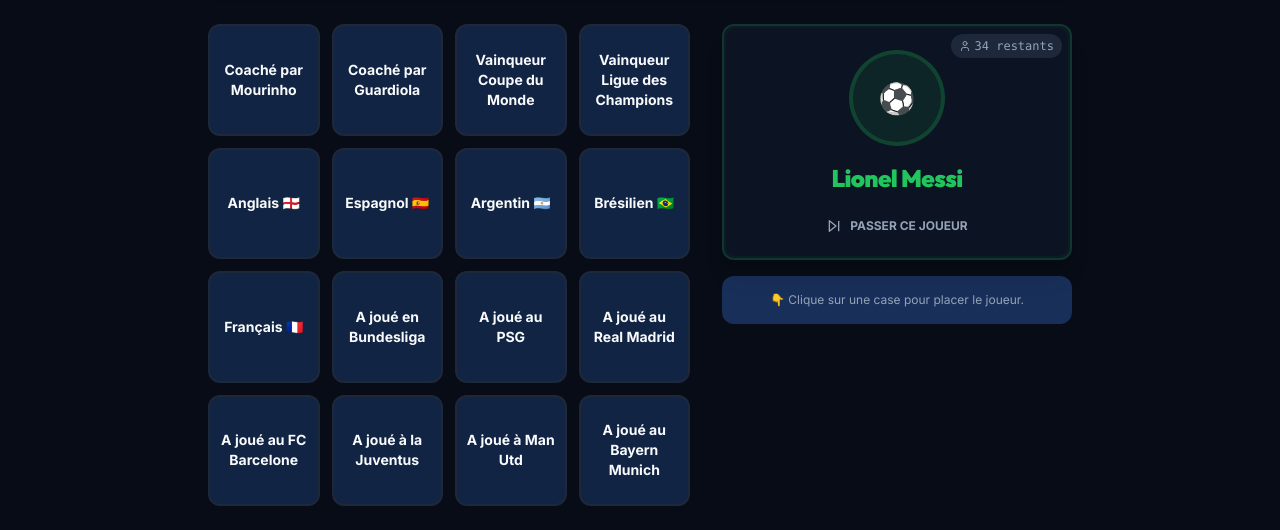
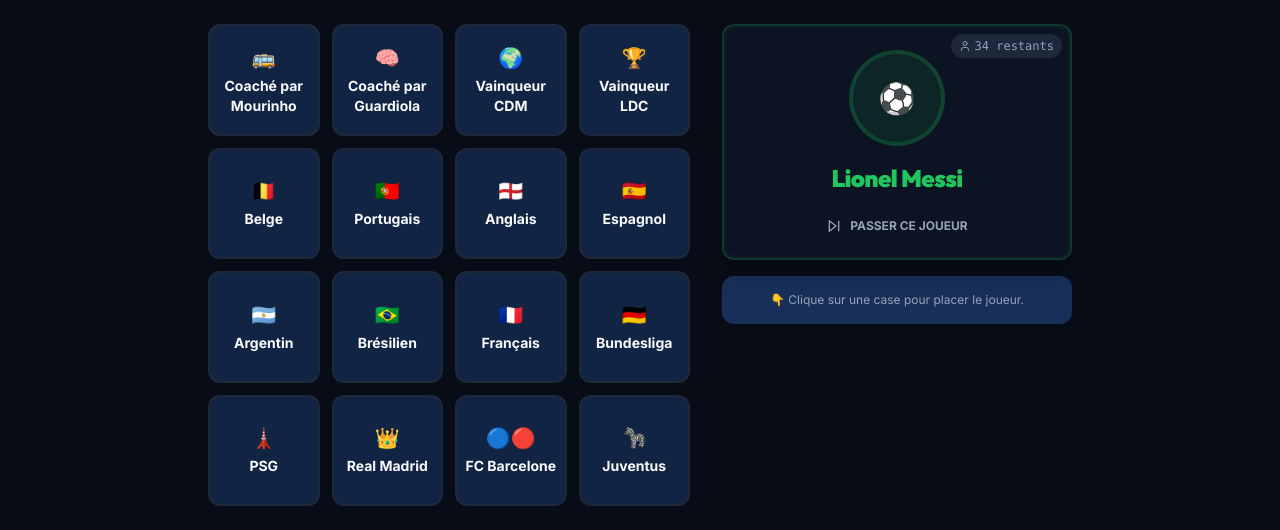
Before and after one commit to Marabdst/Quizzfoot, a Next.js app: page /grid in a window 1280 px wide. Shown: the part 208-738 px from the top of the page. Built offline with nearby package versions, Linux system fonts and the light colour scheme; no server answers.

Commit message:
Feat: Add icons (flags, trophies) to Grid tiles

```diff
--- a/src/components/grid/grid-tile.tsx
+++ b/src/components/grid/grid-tile.tsx
@@ -43,6 +43,7 @@
                 "text-xs sm:text-sm font-bold leading-tight",
                 isLocked ? "text-green-400 opacity-50 text-[10px]" : "text-foreground"
             )}>
+                {tile.category.icon && <div className="text-xl mb-1">{tile.category.icon}</div>}
                 {tile.category.label}
             </span>
 
--- a/src/data/grid-data.ts
+++ b/src/data/grid-data.ts
@@ -274,15 +274,11 @@
         nationality: "France",
         clubs: ["Real Sociedad", "Atlético Madrid", "FC Barcelone"],
         leagues: ["Liga"],
-        trophies: ["Coupe du Monde", "Europa League", "Nations League"], // No Liga title actually? Need to check. He won Supercopa but Liga?
-        // Griezmann won Europa League with Atelti. Won Copa del Rey with Barça.
-        // Did he win Liga? No. Atleti won in 2014 (before him) and 2021 (he was at Barça?).
-        // Actually he was at Atleti in 2021/22? No, returned properly later.
-        // Let's assume no Liga for safety.
+        trophies: ["Coupe du Monde", "Europa League", "Nations League"],
         awards: [],
         teammates: ["Pogba", "Mbappé", "Messi", "Godin"],
         managers: ["Diego Simeone", "Didier Deschamps"],
-        retired: false // Retraite internationale mais joue en club
+        retired: false
     },
     {
         id: "kane",
@@ -290,7 +286,7 @@
         nationality: "Angleterre",
         clubs: ["Tottenham", "Leicester City", "Bayern Munich"],
         leagues: ["Premier League", "Bundesliga"],
-        trophies: [], // The meme is real (until 2025 maybe?)
+        trophies: [],
         awards: ["Soulier d'Or", "Soulier d'Or CDM"],
         teammates: ["Son", "Müller", "Bellingham", "Musiala"],
         managers: ["Mauricio Pochettino", "Gareth Southgate", "Thomas Tuchel"],
@@ -366,7 +362,7 @@
         awards: [],
         teammates: ["Griezmann", "Mbappé", "Pirlo", "Ibrahimovic"],
         managers: ["Didier Deschamps", "Jose Mourinho", "Massimiliano Allegri"],
-        retired: false // Technically banned but not retired? User context 2026: maybe back?
+        retired: false
     },
     {
         id: "courtois",
@@ -387,7 +383,7 @@
         clubs: ["Flamengo", "Real Madrid"],
         leagues: ["Liga", "Brasileirão"],
         trophies: ["Ligue des Champions", "Liga", "Copa del Rey"],
-        awards: [], // Maybe Ballon d'Or 2024/2025? Let's check user context.
+        awards: [],
         teammates: ["Benzema", "Neymar", "Modric", "Rodrygo"],
         managers: ["Zinedine Zidane", "Carlo Ancelotti"],
         retired: false
@@ -421,41 +417,43 @@
 // --- CATEGORIES DATABASE ---
 export const GRID_CATEGORIES: GridCategory[] = [
     // CLUBS
-    { id: "c-real", type: "club", label: "A joué au Real Madrid", rule: (p) => p.clubs.includes("Real Madrid") },
-    { id: "c-barca", type: "club", label: "A joué au FC Barcelone", rule: (p) => p.clubs.includes("FC Barcelone") },
-    { id: "c-psg", type: "club", label: "A joué au PSG", rule: (p) => p.clubs.includes("Paris Saint-Germain") },
-    { id: "c-juve", type: "club", label: "A joué à la Juventus", rule: (p) => p.clubs.includes("Juventus") },
-    { id: "c-manutd", type: "club", label: "A joué à Man Utd", rule: (p) => p.clubs.includes("Manchester United") },
-    { id: "c-bayern", type: "club", label: "A joué au Bayern Munich", rule: (p) => p.clubs.includes("Bayern Munich") },
-    { id: "c-chelsea", type: "club", label: "A joué à Chelsea", rule: (p) => p.clubs.includes("Chelsea") },
-    { id: "c-acmilan", type: "club", label: "A joué à l'AC Milan", rule: (p) => p.clubs.includes("AC Milan") },
-    { id: "c-liverpool", type: "club", label: "A joué à Liverpool", rule: (p) => p.clubs.includes("Liverpool") },
-    { id: "c-city", type: "club", label: "A joué à Man City", rule: (p) => p.clubs.includes("Manchester City") }, // New
+    { id: "c-real", type: "club", label: "Real Madrid", icon: "👑", rule: (p) => p.clubs.includes("Real Madrid") },
+    { id: "c-barca", type: "club", label: "FC Barcelone", icon: "🔵🔴", rule: (p) => p.clubs.includes("FC Barcelone") },
+    { id: "c-psg", type: "club", label: "PSG", icon: "🗼", rule: (p) => p.clubs.includes("Paris Saint-Germain") },
+    { id: "c-juve", type: "club", label: "Juventus", icon: "🦓", rule: (p) => p.clubs.includes("Juventus") },
+    { id: "c-manutd", type: "club", label: "Man Utd", icon: "👹", rule: (p) => p.clubs.includes("Manchester United") },
+    { id: "c-bayern", type: "club", label: "Bayern Munich", icon: "🍺", rule: (p) => p.clubs.includes("Bayern Munich") },
+    { id: "c-chelsea", type: "club", label: "Chelsea", icon: "🦁", rule: (p) => p.clubs.includes("Chelsea") },
+    { id: "c-acmilan", type: "club", label: "AC Milan", icon: "⚫🔴", rule: (p) => p.clubs.includes("AC Milan") },
+    { id: "c-liverpool", type: "club", label: "Liverpool", icon: "🔴", rule: (p) => p.clubs.includes("Liverpool") },
+    { id: "c-city", type: "club", label: "Man City", icon: "💎", rule: (p) => p.clubs.includes("Manchester City") },
 
     // LEAGUES
-    { id: "l-PL", type: "league", label: "A joué en Premier League", rule: (p) => p.leagues.includes("Premier League") },
-    { id: "l-L1", type: "league", label: "A joué en Ligue 1", rule: (p) => p.leagues.includes("Ligue 1") },
-    { id: "l-SerA", type: "league", label: "A joué en Serie A", rule: (p) => p.leagues.includes("Serie A") },
-    { id: "l-Liga", type: "league", label: "A joué en Liga", rule: (p) => p.leagues.includes("Liga") }, // New
-    { id: "l-Bun", type: "league", label: "A joué en Bundesliga", rule: (p) => p.leagues.includes("Bundesliga") }, // New
+    { id: "l-PL", type: "league", label: "Premier League", icon: "🦁", rule: (p) => p.leagues.includes("Premier League") },
+    { id: "l-L1", type: "league", label: "Ligue 1", icon: "🇫🇷", rule: (p) => p.leagues.includes("Ligue 1") },
+    { id: "l-SerA", type: "league", label: "Serie A", icon: "🇮🇹", rule: (p) => p.leagues.includes("Serie A") },
+    { id: "l-Liga", type: "league", label: "Liga", icon: "🇪🇸", rule: (p) => p.leagues.includes("Liga") },
+    { id: "l-Bun", type: "league", label: "Bundesliga", icon: "🇩🇪", rule: (p) => p.leagues.includes("Bundesliga") },
 
     // NATIONALITIES
-    { id: "n-fra", type: "country", label: "Français 🇫🇷", rule: (p) => p.nationality === "France" },
-    { id: "n-bra", type: "country", label: "Brésilien 🇧🇷", rule: (p) => p.nationality === "Brésil" },
-    { id: "n-arg", type: "country", label: "Argentin 🇦🇷", rule: (p) => p.nationality === "Argentine" },
-    { id: "n-esp", type: "country", label: "Espagnol 🇪🇸", rule: (p) => p.nationality === "Espagne" },
-    { id: "n-eng", type: "country", label: "Anglais 🏴󠁧󠁢󠁥󠁮󠁧󠁿", rule: (p) => p.nationality === "Angleterre" }, // New
+    { id: "n-fra", type: "country", label: "Français", icon: "🇫🇷", rule: (p) => p.nationality === "France" },
+    { id: "n-bra", type: "country", label: "Brésilien", icon: "🇧🇷", rule: (p) => p.nationality === "Brésil" },
+    { id: "n-arg", type: "country", label: "Argentin", icon: "🇦🇷", rule: (p) => p.nationality === "Argentine" },
+    { id: "n-esp", type: "country", label: "Espagnol", icon: "🇪🇸", rule: (p) => p.nationality === "Espagne" },
+    { id: "n-eng", type: "country", label: "Anglais", icon: "🏴󠁧󠁢󠁥󠁮󠁧󠁿", rule: (p) => p.nationality === "Angleterre" },
+    { id: "n-por", type: "country", label: "Portugais", icon: "🇵🇹", rule: (p) => p.nationality === "Portugal" },
+    { id: "n-bel", type: "country", label: "Belge", icon: "🇧🇪", rule: (p) => p.nationality === "Belgique" },
 
     // TROPHIES & AWARDS
-    { id: "t-ucl", type: "award", label: "Vainqueur Ligue des Champions", rule: (p) => p.trophies.includes("Ligue des Champions") },
-    { id: "t-cdm", type: "award", label: "Vainqueur Coupe du Monde", rule: (p) => p.trophies.includes("Coupe du Monde") },
-    { id: "t-bo", type: "award", label: "Ballon d'Or", rule: (p) => p.awards.includes("Ballon d'Or") },
-    { id: "t-euro", type: "award", label: "Vainqueur Euro", rule: (p) => p.trophies.includes("Euro") }, // New
+    { id: "t-ucl", type: "award", label: "Vainqueur LDC", icon: "🏆", rule: (p) => p.trophies.includes("Ligue des Champions") },
+    { id: "t-cdm", type: "award", label: "Vainqueur CDM", icon: "🌍", rule: (p) => p.trophies.includes("Coupe du Monde") },
+    { id: "t-bo", type: "award", label: "Ballon d'Or", icon: "🌕", rule: (p) => p.awards.includes("Ballon d'Or") },
+    { id: "t-euro", type: "award", label: "Vainqueur Euro", icon: "🇪🇺", rule: (p) => p.trophies.includes("Euro") },
 
     // MANAGERS
-    { id: "m-pep", type: "stat", label: "Coaché par Guardiola", rule: (p) => p.managers.includes("Pep Guardiola") },
-    { id: "m-mou", type: "stat", label: "Coaché par Mourinho", rule: (p) => p.managers.includes("Jose Mourinho") },
-    { id: "m-zizou", type: "stat", label: "Coaché par Zidane", rule: (p) => p.managers.includes("Zinedine Zidane") },
-    { id: "m-carlo", type: "stat", label: "Coaché par Ancelotti", rule: (p) => p.managers.includes("Carlo Ancelotti") },
-    { id: "m-fergie", type: "stat", label: "Coaché par Ferguson", rule: (p) => p.managers.includes("Alex Ferguson") }, // New
+    { id: "m-pep", type: "stat", label: "Coaché par Guardiola", icon: "🧠", rule: (p) => p.managers.includes("Pep Guardiola") },
+    { id: "m-mou", type: "stat", label: "Coaché par Mourinho", icon: "🚌", rule: (p) => p.managers.includes("Jose Mourinho") },
+    { id: "m-zizou", type: "stat", label: "Coaché par Zidane", icon: "🪄", rule: (p) => p.managers.includes("Zinedine Zidane") },
+    { id: "m-carlo", type: "stat", label: "Coaché par Ancelotti", icon: "🤨", rule: (p) => p.managers.includes("Carlo Ancelotti") },
+    { id: "m-fergie", type: "stat", label: "Coaché par Ferguson", icon: "👺", rule: (p) => p.managers.includes("Alex Ferguson") },
 ];
--- a/src/types/grid.ts
+++ b/src/types/grid.ts
@@ -4,6 +4,7 @@
     id: string;
     type: GridCategoryType;
     label: string;
+    icon?: string; // Emoji or generic icon class
     // A function to check if a player matches this category
     // In a real DB, this would be a query. Here, we check player tags/attributes.
     rule: (player: GridPlayer) => boolean;
```
